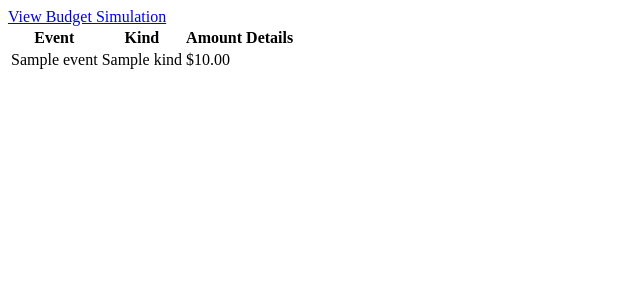
After one commit to fdm1/financier, a Flask app: template flask_app/templates/pages/edit_budget.html in a window 1280 px wide. The commit adds this page. Shown: the top 300 px of the page, without its empty margins (0-640 px from the left). Run offline with Flask 2, Linux system fonts and the light colour scheme; the template is opened without the code that fills it: most values are stand-ins (such as "Sample title", 1, 10 or a date in 2020); parts of the project's set-up code (start-up, migrations or seed data) failed here and were passed over.

Commit message:
Start on viewing/editing config events

```diff
--- /dev/null
+++ b/flask_app/templates/macros/edit_budget/_budget_events.html
@@ -0,0 +1,17 @@
+{% macro budget_events(events) %}
+  <table>
+    <th>Event</th>
+    <th>Kind</th>
+    <th>Amount</th>
+    <th>Details</th>
+
+
+    {%- for event in events %}
+      <tr>
+        <td>{{event.name}}</td>
+        <td>{{event.kind}}</td>
+        <td>{{"$%.2f" % (event.debit_amount or event.credit_amount)}}</td>
+      </tr>
+      {%- endfor %}
+  </table>
+{% endmacro %}
--- /dev/null
+++ b/flask_app/templates/pages/edit_budget.html
@@ -0,0 +1,8 @@
+<!doctype html>
+<title>Simple Page Blueprint</title>
+<div class="page">
+  <a href={{url_for('financier_app.show_budget_simulation')}}>View Budget Simulation</a>
+
+  {% from 'macros/edit_budget/_budget_events.html' import budget_events %}
+  {{ budget_events(events) }}
+</div>
--- a/flask_app/templates/pages/index.html
+++ b/flask_app/templates/pages/index.html
@@ -1,6 +1,7 @@
 <!doctype html>
 <title>Simple Page Blueprint</title>
 <div class="page">
+  <a href={{url_for('financier_app.edit_budget')}}>Edit Budget</a>
   <div class="upload_form">
     {% from 'macros/_upload_form.html' import upload_form %}
     {{ upload_form() }}
```
Also changed, not shown: flask_app/financier_app.py (+25 -9 lines).
